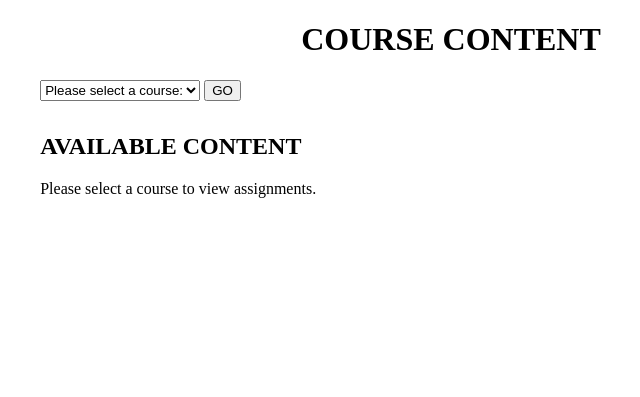
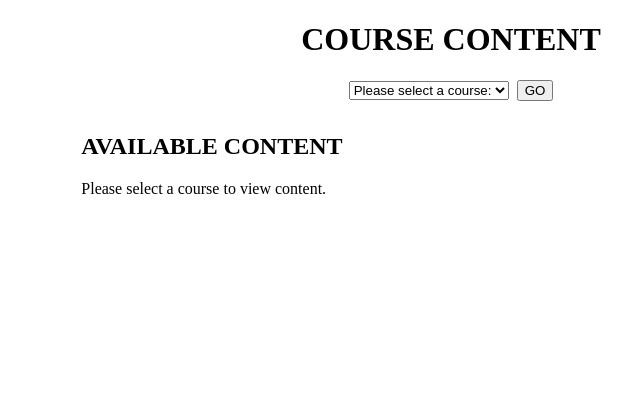
Before and after one commit to GinaSun-Bibi/learning-hub-repo, a PHP site: page /nav-resources.html in a window 1280 px wide. Shown: the part 66-463 px from the top of the page, without its empty margins (189-829 px from the left). Run offline with PHP 8.4, Linux system fonts and the light colour scheme; data that the repository does not hold is empty; some libraries are stand-ins or nearby versions.

Commit message:
Update course selector layouts

```diff
--- a/nav-assignment.html
+++ b/nav-assignment.html
@@ -33,6 +33,7 @@
     <div id="upload-content-button" class="teacher-only">
         <button type="button" id="content-button" class="assignment-upload-button teacher-only"> UPLOAD ASSIGNMENT</button>
     </div>
+    <div class="line-up">
     <div id="course-select-for-assignment">
         <select id="course-select-for-assignment-dropdown">
             <option value="" disabled selected>Please select a course:</option>
@@ -41,7 +42,7 @@
     <button type="button" id="confirm-button">GO</button>
     </div>
     <section class="assignment-area">
-        <h2>AVAILABLE ASSIGNMENT</h2>
+        <h2>AVAILABLE ASSIGNMENTS</h2>
 
            <p id="assignment-message">Please select a course to view assignments.</p>
 
@@ -61,6 +62,7 @@
 
             </table>
         </section>
+    </div>
 
 
     </main>
--- a/nav-resources.html
+++ b/nav-resources.html
@@ -43,11 +43,11 @@
         <button type="button" id="confirm-button">GO</button>
     </div>
     <section class="content-area">
-        </section>
+
 
     <h2>AVAILABLE CONTENT</h2>
 
-    <p id="content-message">Please select a course to view assignments.</p>
+    <p id="content-message">Please select a course to view content.</p>
     <table class="content-table">
         <thead>
             <tr>
@@ -63,6 +63,7 @@
     </table>
 
     </section>
+    </div>
     </main>
 <div id="chatbot">
 
--- a/styles/styles.css
+++ b/styles/styles.css
@@ -464,10 +464,14 @@
 
 
 #course-select-for-assignment
+
 {
     display: flex;
-    flex-direction: row;
-    gap: 0.25rem;
+    justify-content: center;
+    align-items: center;
+    gap: 8px;
+    width: 100%;
+    margin-bottom: 2rem;
 
 }
 
@@ -553,9 +557,11 @@
 #course-select-for-content
 {
     display: flex;
-    flex-direction: row;
-    gap: 0.25rem;
-
+    justify-content: center;
+    align-items: center;
+    gap: 8px;
+    width: 100%;
+    margin-bottom: 2rem;
 
 }
 
@@ -565,14 +571,7 @@
     margin: 0 auto;
 }
 
-.course-selector
-{
-    display: flex;
-    justify-content: center;
-    align-items: center;
-    gap: 8px;
-    width: 100%;
-}
+
 
 
 /* submit-page*/
```
